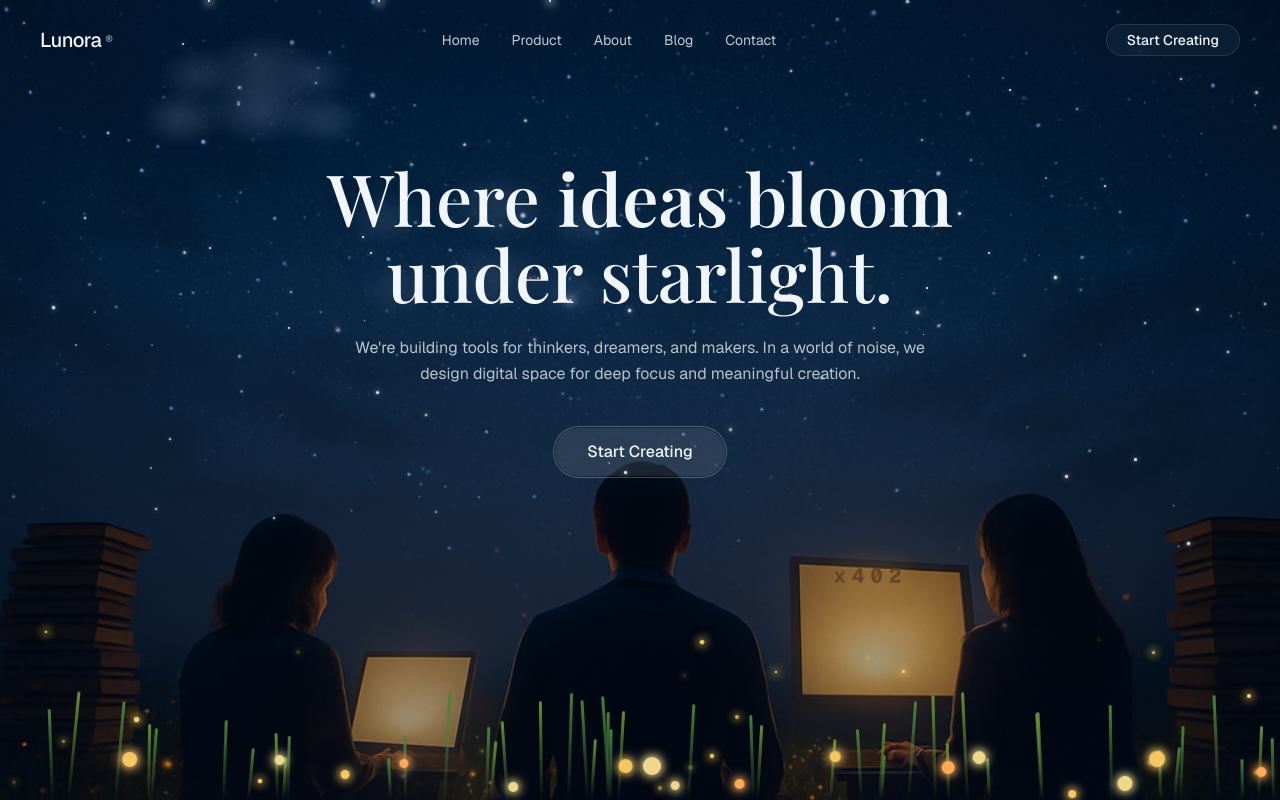
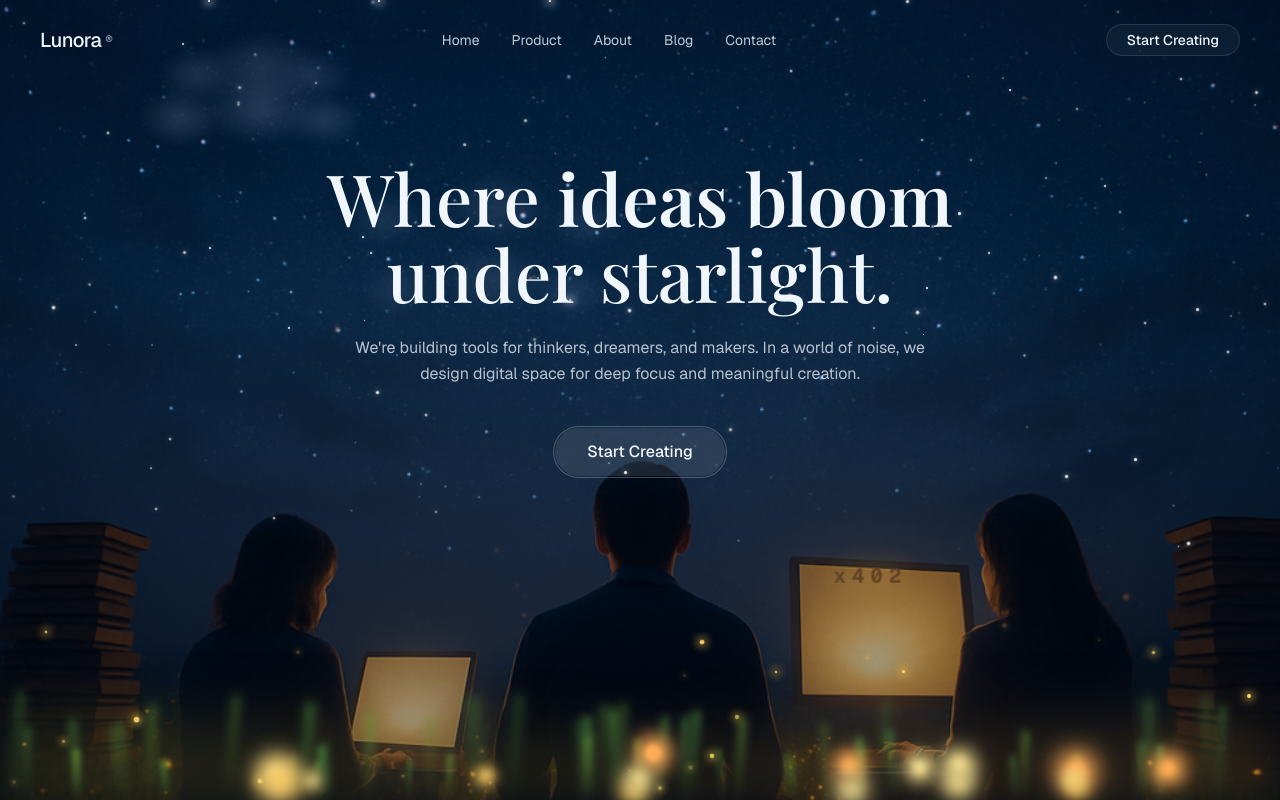
Before and after one commit to SamyaDeb/Landing, a Next.js app: page / in a window 1280 px wide. Built offline with nearby package versions, Linux system fonts and the light colour scheme; a web font is replaced by a local one.

Commit message:
feat: enhance depth-of-field effect with dynamic blur and size adjustments

```diff
--- a/components/meadow.tsx
+++ b/components/meadow.tsx
@@ -21,9 +21,14 @@ export function Meadow() {
     return Array.from({ length: 46 }).map(() => {
       const min = -(rand() * 4 + 2)
       const max = rand() * 4 + 2
+      const height = rand() * 70 + 40
+      // taller blades read as closer to the camera, so blur them more
+      const blur = (height / 110) * 4 + rand() * 1.5 + 1
       return {
         left: `${rand() * 100}%`,
-        height: rand() * 70 + 40,
+        height,
+        width: rand() * 4 + 3,
+        blur,
         dur: `${rand() * 2.5 + 3}s`,
         delay: `${rand() * 4}s`,
         min: `${min}deg`,
@@ -39,10 +44,14 @@ export function Meadow() {
       const min = -(rand() * 6 + 3)
       const max = rand() * 6 + 3
       const palette = ["oklch(0.85 0.13 85)", "oklch(0.82 0.15 60)", "oklch(0.88 0.1 95)"]
+      const bottom = rand() * 40
+      // lower flowers are closer/larger and more out of focus
+      const blur = (1 - bottom / 40) * 5 + rand() * 1.5 + 1.5
       return {
         left: `${rand() * 100}%`,
-        bottom: `${rand() * 40}px`,
-        size: rand() * 10 + 8,
+        bottom: `${bottom}px`,
+        size: rand() * 12 + 9,
+        blur,
         dur: `${rand() * 2 + 3.5}s`,
         delay: `${rand() * 4}s`,
         min: `${min}deg`,
@@ -68,6 +77,17 @@ export function Meadow() {
       className="pointer-events-none absolute inset-x-0 bottom-0 h-[42%] overflow-hidden"
       aria-hidden="true"
     >
+      {/* Soft out-of-focus bokeh haze pooling at the bottom edges for a
+          shallow depth-of-field feel, matching the blurry foreground grass. */}
+      <div
+        className="absolute inset-x-0 bottom-0 h-2/3"
+        style={{
+          background:
+            "radial-gradient(120% 90% at 8% 100%, oklch(0.7 0.13 95 / 0.28), transparent 55%), radial-gradient(120% 90% at 92% 100%, oklch(0.72 0.14 70 / 0.28), transparent 55%)",
+          filter: "blur(28px)",
+        }}
+      />
+
       {/* fireflies */}
       {fireflies.map((f, i) => (
         <span
@@ -87,13 +107,14 @@ export function Meadow() {
         />
       ))}
 
-      {/* grass blades */}
+      {/* grass blades — blurred for a shallow depth-of-field foreground */}
       {blades.map((b, i) => (
         <div
           key={`blade-${i}`}
           className="animate-sway absolute bottom-0"
           style={{
             left: b.left,
+            filter: `blur(${b.blur}px)`,
             // @ts-expect-error custom props
             "--dur": b.dur,
             "--sway-min": b.min,
@@ -103,7 +124,7 @@ export function Meadow() {
         >
           <div
             style={{
-              width: 3,
+              width: b.width,
               height: b.height,
               borderRadius: "999px 999px 2px 2px",
               background: `linear-gradient(to top, transparent, ${b.hue})`,
@@ -112,7 +133,7 @@ export function Meadow() {
         </div>
       ))}
 
-      {/* glowing flowers */}
+      {/* glowing flowers — soft bokeh orbs */}
       {flowers.map((fl, i) => (
         <div
           key={`flower-${i}`}
@@ -120,6 +141,7 @@ export function Meadow() {
           style={{
             left: fl.left,
             bottom: fl.bottom,
+            filter: `blur(${fl.blur}px)`,
             // @ts-expect-error custom props
             "--dur": fl.dur,
             "--sway-min": fl.min,
@@ -133,7 +155,7 @@ export function Meadow() {
               width: fl.size,
               height: fl.size,
               background: fl.color,
-              boxShadow: `0 0 10px 2px ${fl.color}`,
+              boxShadow: `0 0 ${fl.size}px ${fl.size / 2}px ${fl.color}`,
             }}
           />
         </div>
```
